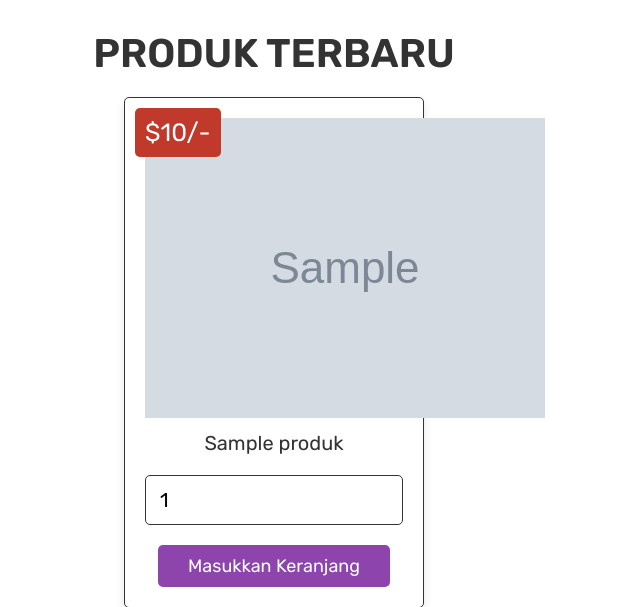
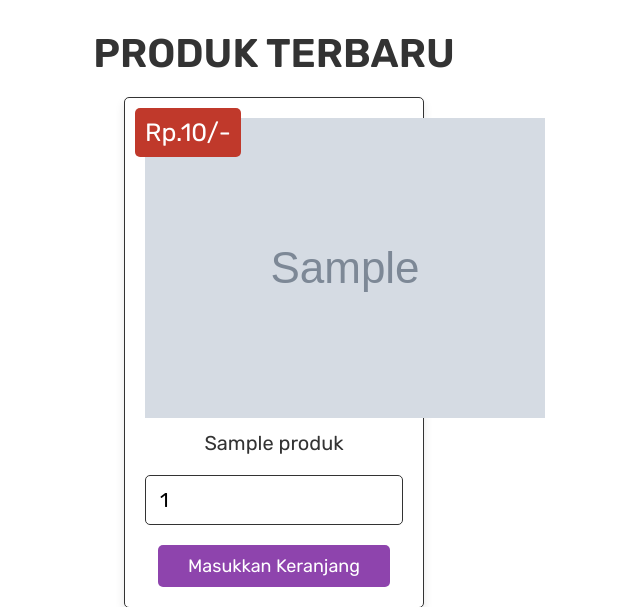
Before and after one commit to faddwaaaa/ProjekPra_PKL, a PHP site: page /home.php in a window 1280 px wide. Shown: the part 694-1301 px from the top of the page, without its empty margins (366-1006 px from the left). Run offline with PHP 8.4, Linux system fonts and the light colour scheme; the visitor is signed in with stand-in values (Sample User, id 1); tables that the repository leaves empty or names only in its code hold one stand-in row (values such as "Sample post"); grey boxes marked "Sample" are stand-in pictures.

Commit message:
home.php

```diff
--- a/tokobukukita/home.php
+++ b/tokobukukita/home.php
@@ -73,7 +73,7 @@ if(isset($_POST['add_to_cart'])){
      <form action="" method="post" class="box">
       <img class="image" src="img/<?php echo $fetch_products['image']; ?>" alt="">
       <div class="name"><?php echo $fetch_products['nama']; ?></div>
-      <div class="price">$<?php echo $fetch_products['harga']; ?>/-</div>
+      <div class="price">Rp.<?php echo $fetch_products['harga']; ?>/-</div>
       <input type="number" min="1" name="product_quantity" value="1" class="qty">
       <input type="hidden" name="product_name" value="<?php echo $fetch_products['nama']; ?>">
       <input type="hidden" name="product_price" value="<?php echo $fetch_products['harga']; ?>">
```
